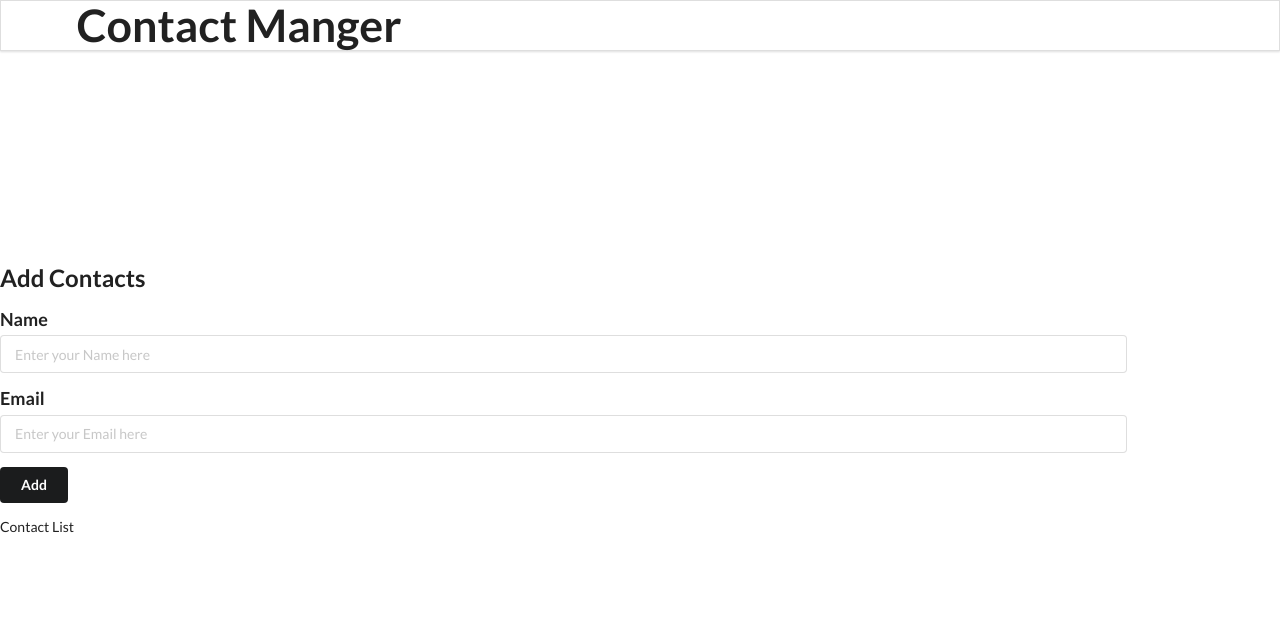
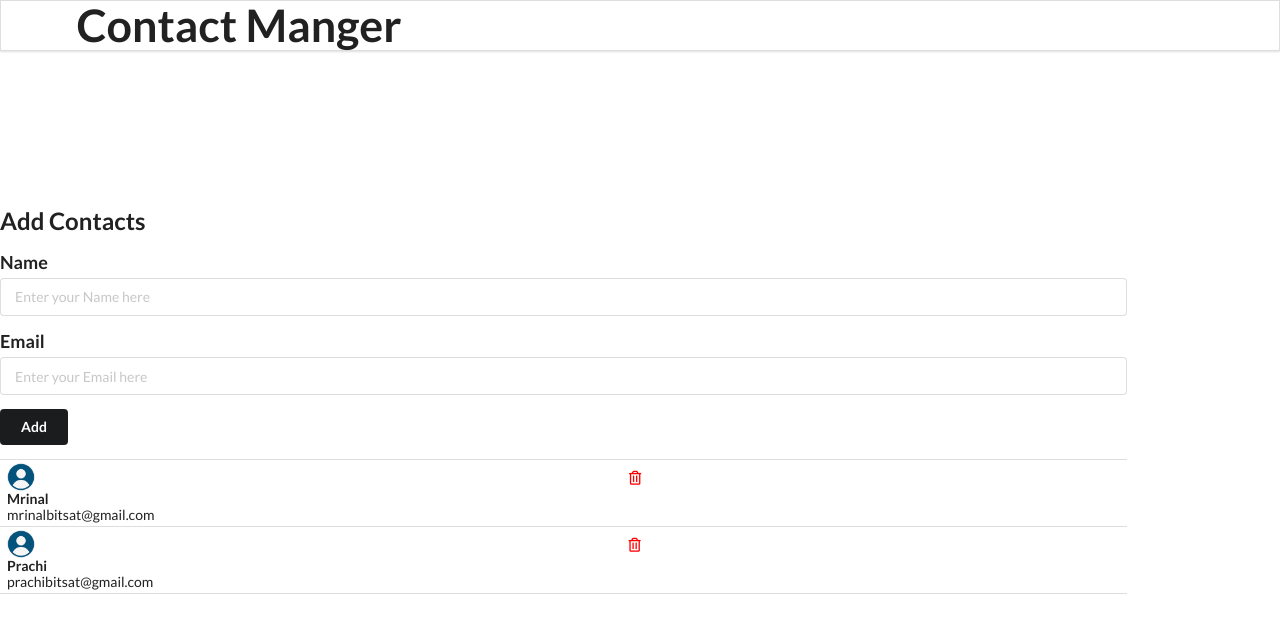
Before and after one commit to mrinalxdev/vaultify, a React (Vite) app in the folder contact-manager/: page / in a window 1280 px wide. Shown: the top 628 px of the page. Built offline with nearby package versions, Linux system fonts and the light colour scheme.

Commit message:
Added Data

```diff
--- a/contact-manager/src/App.jsx
+++ b/contact-manager/src/App.jsx
@@ -6,13 +6,26 @@ import ContactList from './components/ContactList'
 
 function App() {
 
+  const contacts = [
+    {
+      id : '1',
+      "name": 'Mrinal',
+      "email": 'mrinalbitsat@gmail.com',
+    },
+    {
+      id : '2',
+      "name": 'Prachi',
+      "email": 'prachibitsat@gmail.com',
+    }
+  ]
+
   return (
     <>
     <div className="ui container">
       <Header />
       <AddContacts />
 
-      <ContactList />
+      <ContactList contacts={contacts}/>
     </div>
     </>
   )
--- a/contact-manager/src/components/ContactCard.jsx
+++ b/contact-manager/src/components/ContactCard.jsx
@@ -1,8 +1,19 @@
 import React from 'react'
+import user from '../images/user.png'
 
-const ContactCard = () => {
+const ContactCard = (props) => {
+
+  const {id, name, email } = props.contact
+
   return (
-    <div>ContactCard</div>
+    <div className="item" style={{display:"flex", justifyContent:"space-between"}}>
+      <div className="content">
+      <img className='ui avatar image' src={user} alt="" />
+        <div className="header">{name}</div>
+        <div>{email}</div>
+      </div>
+      <i className="trash alternate outline icon" style={{color:'red', marginTop:"7px"}}></i>
+    </div>
   )
 }
 
--- a/contact-manager/src/components/ContactList.jsx
+++ b/contact-manager/src/components/ContactList.jsx
@@ -1,9 +1,17 @@
 import React from 'react'
+import ContactCard from './ContactCard'
 
-const ContactList = () => {
+const ContactList = (props) => {
+
+  const renderContactList = props.contacts.map((contact) => {
+    return (
+      <ContactCard contact={contact}/>
+    )
+  })
+
   return (
     <div className='ui celled list'>
-      Contact List
+      {renderContactList}
     </div>
   )
 }
```
Also changed, not shown: contact-manager/src/images/user.png (added), 1 other file (tests, documents, lock files or other folders).
